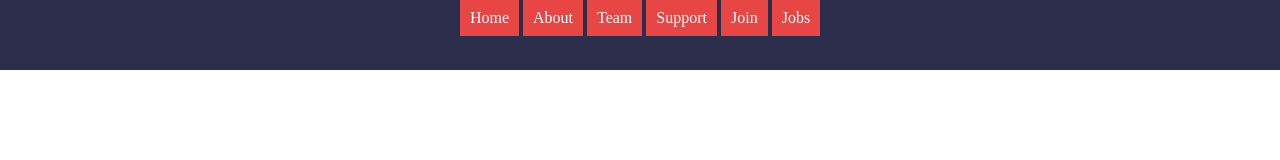
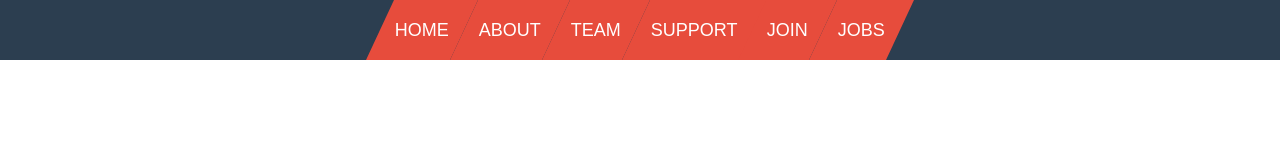
Before and after one commit to balintsoos/awesome-nav, a plain HTML site: page index.html in a window 1280 px wide. Drawn offline with Linux system fonts and the light colour scheme; a web font is replaced by a local one.

Commit message:
pre-alpha

```diff
--- a/index.html
+++ b/index.html
@@ -6,15 +6,15 @@
   <link rel="stylesheet" type="text/css" href="style.css">
 </head>
 <body>
-  <nav>
-    <ul>
-      <li>Home</li>
-      <li>About</li>
-      <li>Team</li>
-      <li>Support</li>
-      <li>Join</li>
-      <li>Jobs</li>
-    </ul>
-  </nav>
+  <header>
+    <nav>
+      <a href="#"><span>Home</span></a>
+      <a href="#"><span>About</span></a>
+      <a href="#"><span>Team</span></a>
+      <a href="#"><span>Support</span></a>
+      <a href="#"><span>Join</span></a>
+      <a href="#"><span>Jobs</span></a>
+    </nav>
+  </header>
 </body>
 </html>
--- a/style.css
+++ b/style.css
@@ -1,22 +1,60 @@
+@font-face {
+	font-family: 'Roboto-Thin';
+	src: url('/font/Roboto-Thin.ttf')  format('truetype');
+}
+* {
+	box-sizing:border-box;
+  	-moz-box-sizing:border-box;
+  	-webkit-box-sizing:border-box;
+}
 html, body {
 	width: 100%;
 	height: 100%;
+	-webkit-tap-highlight-color: rgba(0,0,0,0);
+	-webkit-tap-highlight-color: transparent;
+	-webkit-touch-callout: none;
 }
-
+html {
+	font-size: 62.5%;
+}
+body {
+	font-size : 1.8rem;
+	font-family: 'Roboto-Thin', Arial, Helvetica, sans-serif;
+	line-height: 150%;
+	background-color: #FFFFFF;
+}
+header {
+	width: 100%;
+	height: 60px;
+	background-color: #2c3e50;
+}
 nav {
-	width: 100%;
-	height: 70px;
-	text-align: center;
-	background-color: #2B2E4A;
+	height: 100%;
+	display: -ms-flex;
+	display: -webkit-flex;
+	display: flex;
+	justify-content: center;
+	align-items: stretch;
 }
-
-ul {
-	list-style-type: none;
+nav > a {
+	text-decoration: none;
+	padding: 15px;
+	color: #FFFFFF;
+	background-color: #e74c3c;
+	text-transform: uppercase;
+	transform: skewX(-25deg);
+	display: -ms-flex;
+	display: -webkit-flex;
+	display: flex;
+	justify-content: center;
+	align-items: center;
 }
-
-li {
-	display: inline-block;
-	padding: 10px;
-	color: #FFFFFF;
-	background-color: #E84545;
+nav > a > span {
+	transform: skewX(25deg);
 }
+nav a:link {}
+nav a:visited {}
+nav a:hover {
+	background-color: #c0392b;
+}
+nav a:active {}
```
